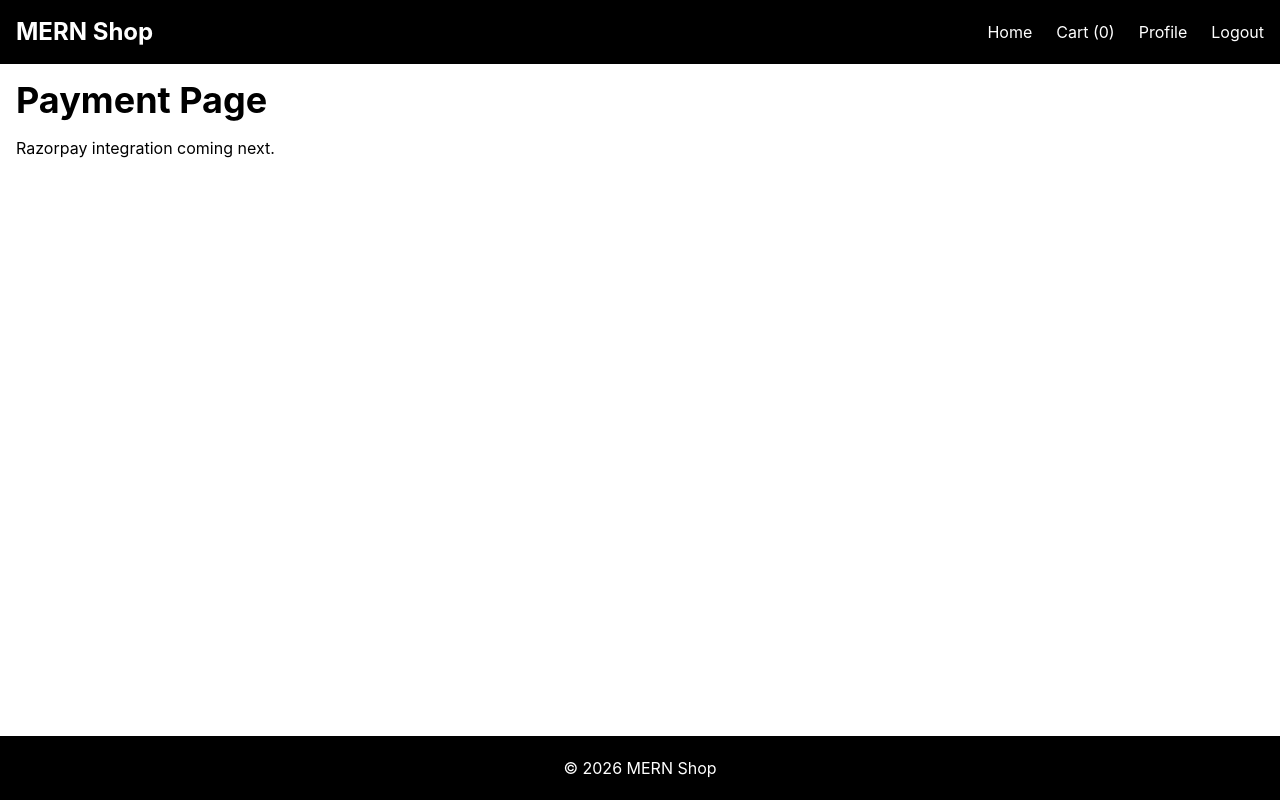
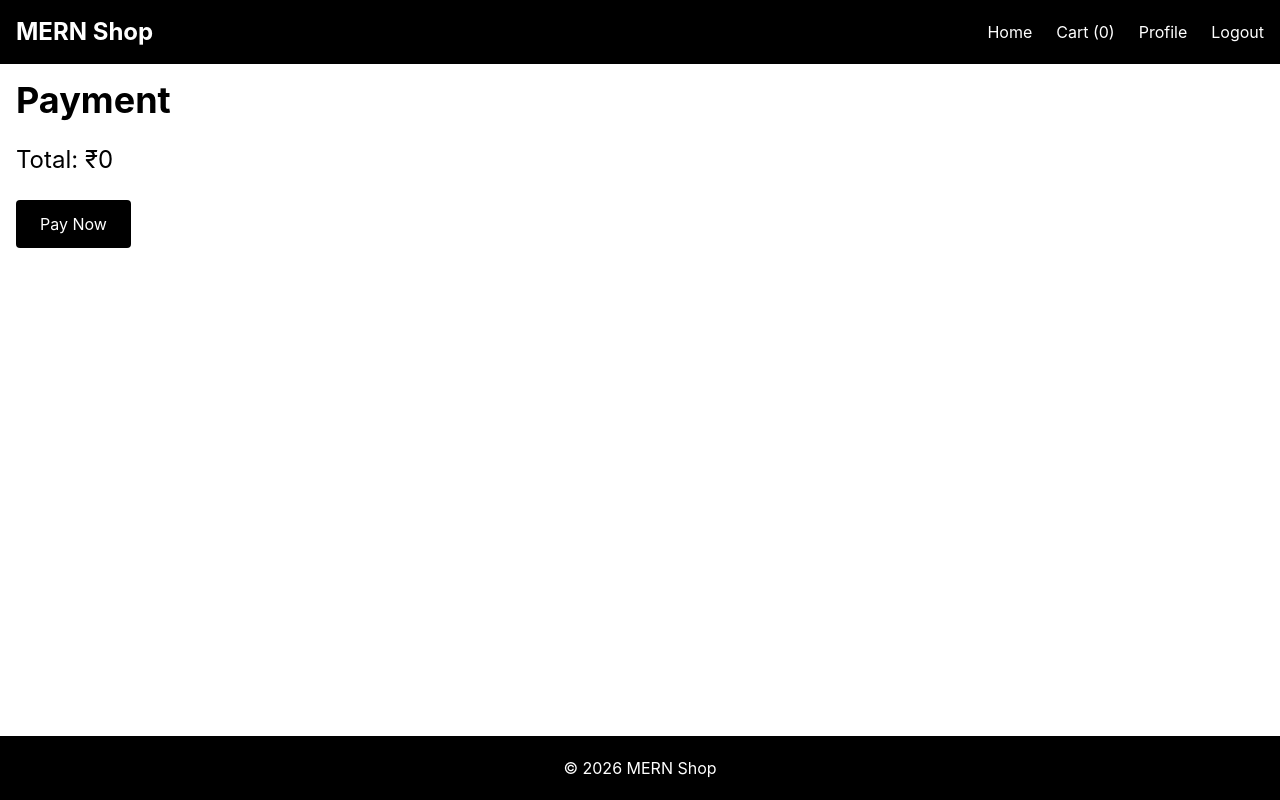
Before and after one commit to jitanshu-27/mern-ecommerce-platform, a React app in the folder frontend/: page /payment in a window 1280 px wide. Built offline with nearby package versions, Linux system fonts and the light colour scheme; sample sign-in values are in the browser's storage; the HTML template or start-up script is replaced by a standard one.

Commit message:
integrate razorpay frontend checkout

```diff
--- a/frontend/src/App.jsx
+++ b/frontend/src/App.jsx
@@ -15,6 +15,7 @@ import RegisterPage from "./pages/RegisterPage";
 import CartPage from "./pages/CartPage";
 import CheckoutPage from "./pages/CheckoutPage";
 import PaymentPage from "./pages/PaymentPage";
+import OrderSuccessPage from "./pages/OrderSuccessPage";
 
 
 function App() {
@@ -77,6 +78,15 @@ function App() {
             }
           />
 
+          <Route
+            path="/success"
+            element={
+              <ProtectedRoute>
+                <OrderSuccessPage />
+              </ProtectedRoute>
+            }
+          />
+
         </Routes>
 
       </MainLayout>
--- /dev/null
+++ b/frontend/src/pages/OrderSuccessPage.jsx
@@ -0,0 +1,17 @@
+const OrderSuccessPage = () => {
+  return (
+    <div className="text-center">
+
+      <h1 className="text-5xl font-bold">
+        🎉 Order Placed
+      </h1>
+
+      <p className="mt-4">
+        Payment Successful
+      </p>
+
+    </div>
+  );
+};
+
+export default OrderSuccessPage;
--- a/frontend/src/pages/PaymentPage.jsx
+++ b/frontend/src/pages/PaymentPage.jsx
@@ -1,15 +1,171 @@
+import { useNavigate } from "react-router-dom";
+
+import api from "../services/api";
+
+import loadRazorpay from "../utils/loadRazorpay";
+
+import { useCart } from "../context/CartContext";
+
 const PaymentPage = () => {
+
+  const navigate = useNavigate();
+
+  const {
+    cartItems,
+    shippingAddress,
+  } = useCart();
+
+  const totalPrice =
+    cartItems.reduce(
+      (acc, item) =>
+        acc + item.price * item.qty,
+      0
+    );
+
+  const paymentHandler =
+    async () => {
+
+      const loaded =
+        await loadRazorpay();
+
+      if (!loaded) {
+        alert(
+          "Razorpay SDK Failed"
+        );
+        return;
+      }
+
+      try {
+
+        const { data } =
+          await api.post(
+            "/payment/create-order",
+            {
+              amount:
+                totalPrice,
+            }
+          );
+
+        const options = {
+          key:
+            import.meta.env
+              .VITE_RAZORPAY_KEY,
+
+          amount:
+            data.order.amount,
+
+          currency:
+            data.order.currency,
+
+          name:
+            "MERN Shop",
+
+          description:
+            "Order Payment",
+
+          order_id:
+            data.order.id,
+
+          handler:
+            async (
+              response
+            ) => {
+
+              await api.post(
+                "/payment/verify",
+                {
+                  razorpay_order_id:
+                    response.razorpay_order_id,
+
+                  razorpay_payment_id:
+                    response.razorpay_payment_id,
+
+                  razorpay_signature:
+                    response.razorpay_signature,
+
+                  orderId:
+                    localStorage.getItem(
+                      "tempOrderId"
+                    ),
+                }
+              );
+
+              await createOrder();
+
+              navigate(
+                "/success"
+              );
+            },
+        };
+
+        const razorpay =
+          new window.Razorpay(
+            options
+          );
+
+        razorpay.open();
+
+      } catch (error) {
+        alert(
+          "Payment Failed"
+        );
+      }
+    };
+
+  const createOrder =
+    async () => {
+
+      const orderItems =
+        cartItems.map(
+          (item) => ({
+            name:
+              item.name,
+            qty:
+              item.qty,
+            image:
+              item.image,
+            price:
+              item.price,
+            product:
+              item._id,
+          })
+        );
+
+      await api.post(
+        "/orders",
+        {
+          orderItems,
+
+          shippingAddress,
+
+          paymentMethod:
+            "Razorpay",
+
+          totalPrice,
+        }
+      );
+    };
+
   return (
     <div>
 
       <h1 className="text-4xl font-bold">
-        Payment Page
+        Payment
       </h1>
 
-      <p className="mt-4">
-        Razorpay integration
-        coming next.
-      </p>
+      <h2 className="mt-6 text-2xl">
+        Total:
+        ₹{totalPrice}
+      </h2>
+
+      <button
+        onClick={
+          paymentHandler
+        }
+        className="mt-6 bg-black text-white px-6 py-3 rounded"
+      >
+        Pay Now
+      </button>
 
     </div>
   );
--- /dev/null
+++ b/frontend/src/utils/loadRazorpay.js
@@ -0,0 +1,22 @@
+const loadRazorpay = () => {
+  return new Promise((resolve) => {
+
+    const script =
+      document.createElement("script");
+
+    script.src =
+      "https://checkout.razorpay.com/v1/checkout.js";
+
+    script.onload = () => {
+      resolve(true);
+    };
+
+    script.onerror = () => {
+      resolve(false);
+    };
+
+    document.body.appendChild(script);
+  });
+};
+
+export default loadRazorpay;
```
